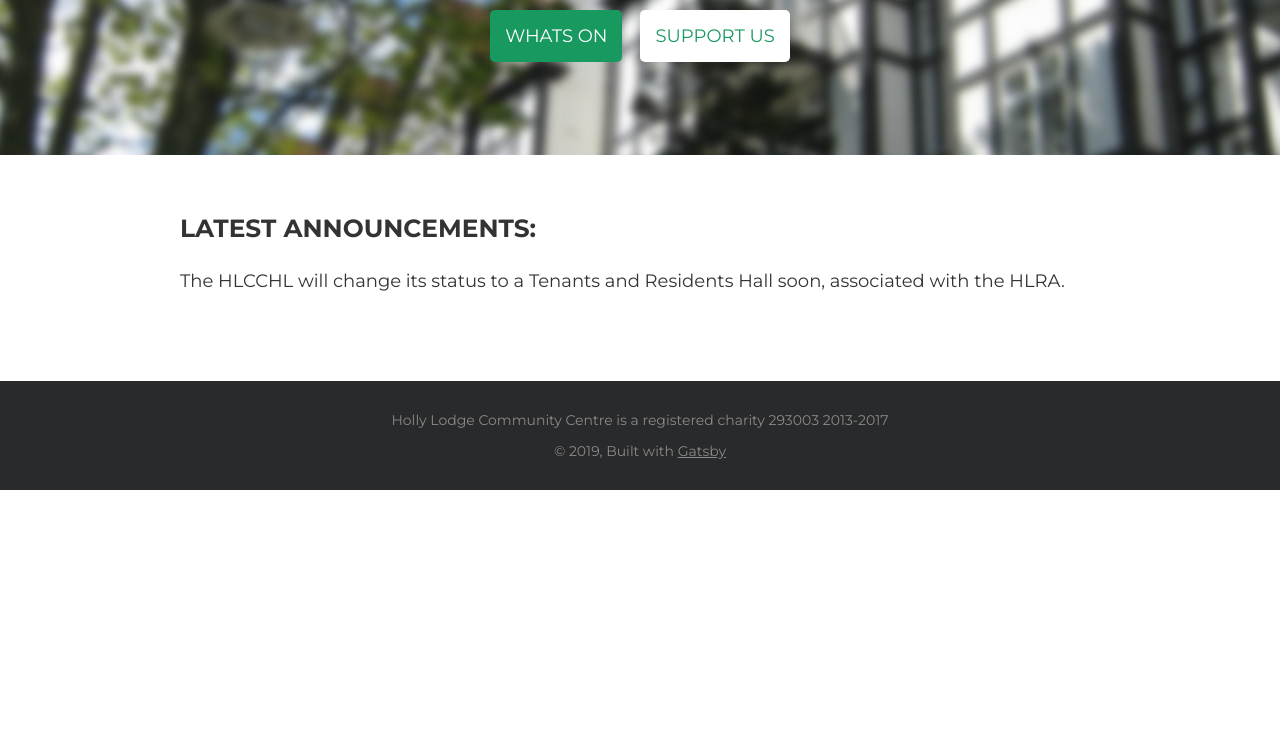
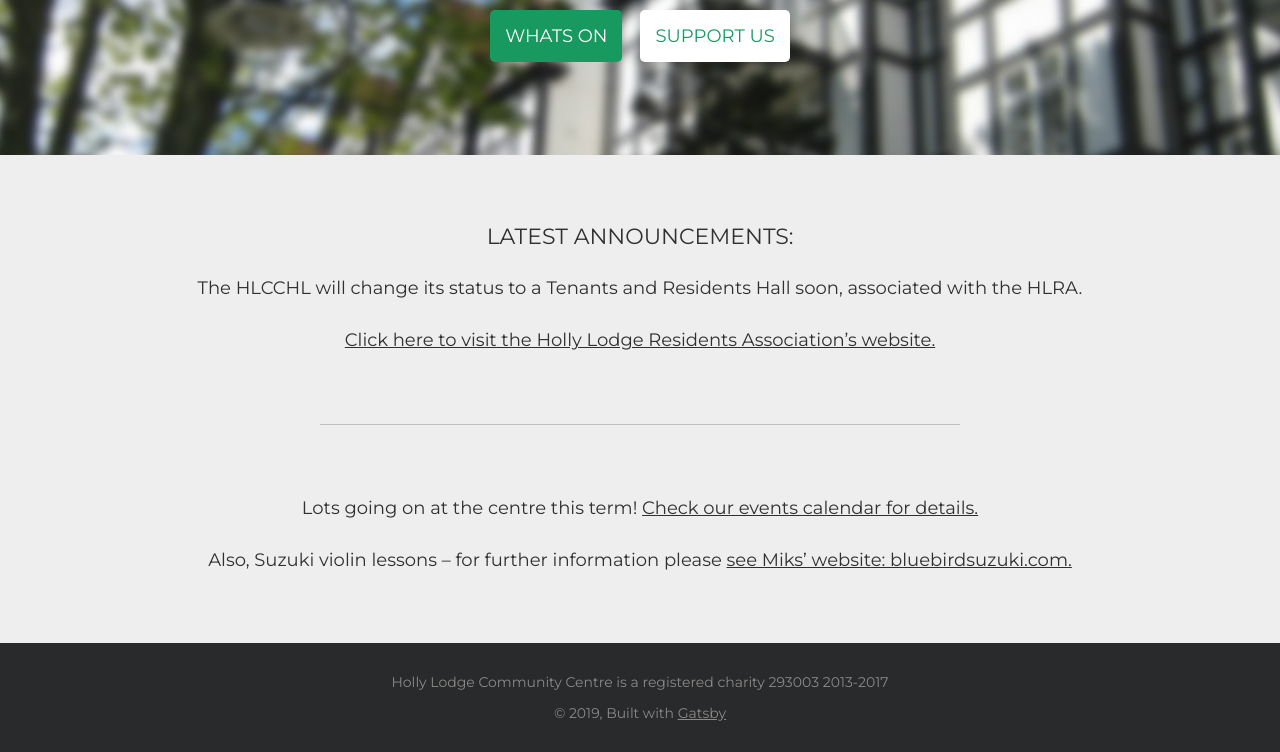
Before and after one commit to eugelogic/hlcchl-gatsby, a Gatsby site: page / in a window 1280 px wide. Shown: the part 500-1252 px from the top of the page. Before the commit the page ends 990 px from the top, so only its background shows below. Built offline with nearby package versions, Linux system fonts and the light colour scheme; Gatsby itself is replaced by a stand-in of ours.

Commit message:
Create Homepage content component

```diff
--- /dev/null
+++ b/src/components/homepage-content/homepage-content.js
@@ -0,0 +1,23 @@
+import React from 'react'
+import { Link } from 'gatsby'
+import './homepage-content.scss'
+
+const HomepageContent = () => (
+  <div className="homepage-content">
+
+    <h3>LATEST ANNOUNCEMENTS:</h3>
+
+    <p>The HLCCHL will change its status to a Tenants and Residents Hall soon, associated with the HLRA.</p>
+
+    <a href="https://myhlra.org/" target="_blank" rel="noopener noreferrer">Click here to visit the Holly Lodge Residents Association’s website.</a>
+
+    <hr />
+
+    <p>Lots going on at the centre this term! <Link to="/whats-on">Check our events calendar for details.</Link></p>
+
+    <p>Also, Suzuki violin lessons – for further information please <a href="http://www.bluebirdsuzuki.com/" target="_blank" rel="noopener noreferrer">see Miks’ website: bluebirdsuzuki.com.</a></p>
+
+  </div>
+)
+
+export default HomepageContent
--- /dev/null
+++ b/src/components/homepage-content/homepage-content.scss
@@ -0,0 +1,19 @@
+.homepage-content {
+    background-color: #eee;
+    text-align: center;
+    padding: 70px 0;
+
+    h3 {
+        text-align: center;
+    }
+
+    hr {
+        margin: 70px auto;
+        width: 50%;
+    }
+
+    p:last-child {
+        margin-bottom: 0;
+    }
+
+}
--- a/src/components/layout.css
+++ b/src/components/layout.css
@@ -256,6 +256,8 @@ h2 {
 }
 h3 {
     font-family: 'Montserrat', sans-serif;
+    font-size: 22px;
+    font-weight: normal;
   margin-left: 0;
   margin-right: 0;
   margin-top: 0;
@@ -265,9 +267,7 @@ h3 {
   padding-top: 0;
   margin-bottom: 1.45rem;
   color: inherit;
-  font-weight: bold;
   text-rendering: optimizeLegibility;
-  font-size: 1.38316rem;
   line-height: 1.1;
 }
 h4 {
--- a/src/components/layout.js
+++ b/src/components/layout.js
@@ -5,6 +5,7 @@ import { StaticQuery, graphql } from 'gatsby'
 import Header from './header'
 import Menu from '../components/menu/menu'
 import HomepageHero from '../components/homepage-hero/homepage-hero'
+import HomepageContent from '../components/homepage-content/homepage-content'
 import Footer from './footer'
 import './layout.css'
 
@@ -24,15 +25,7 @@ const Layout = ({ children }) => (
         <Header siteTitle={data.site.siteMetadata.title} />
         <Menu />
         <HomepageHero />
-        <div
-          style={{
-            margin: `0 auto`,
-            maxWidth: 960,
-            padding: `60px 20px`,
-          }}
-        >
-          {children}
-        </div>
+        <HomepageContent />
         <Footer />
       </>
     )}
--- a/src/pages/index.js
+++ b/src/pages/index.js
@@ -6,8 +6,6 @@ import SEO from '../components/seo'
 const IndexPage = () => (
   <Layout>
     <SEO title="Home" keywords={[`charity`, `highgate`, `hall hire`]} />
-    <h3>LATEST ANNOUNCEMENTS:</h3>
-    <p>The HLCCHL will change its status to a Tenants and Residents Hall soon, associated with the HLRA.</p>
   </Layout>
 )
 
```
